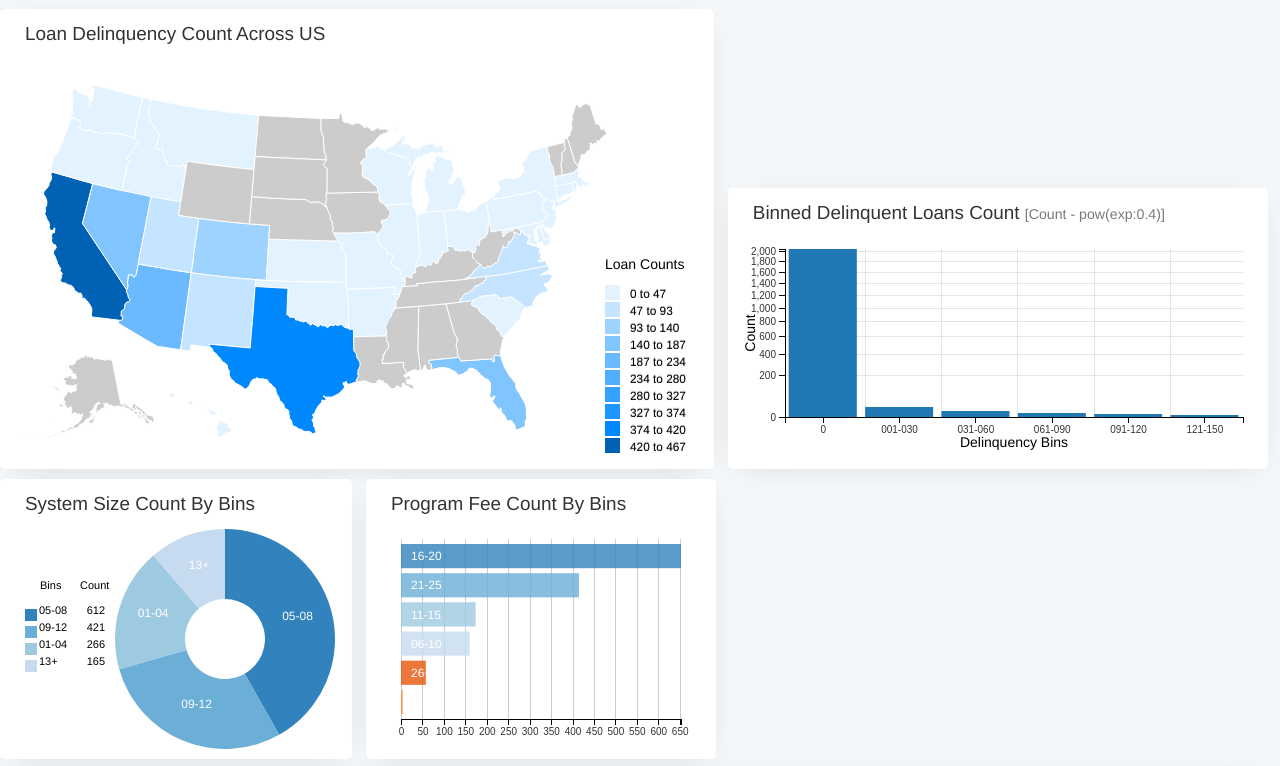
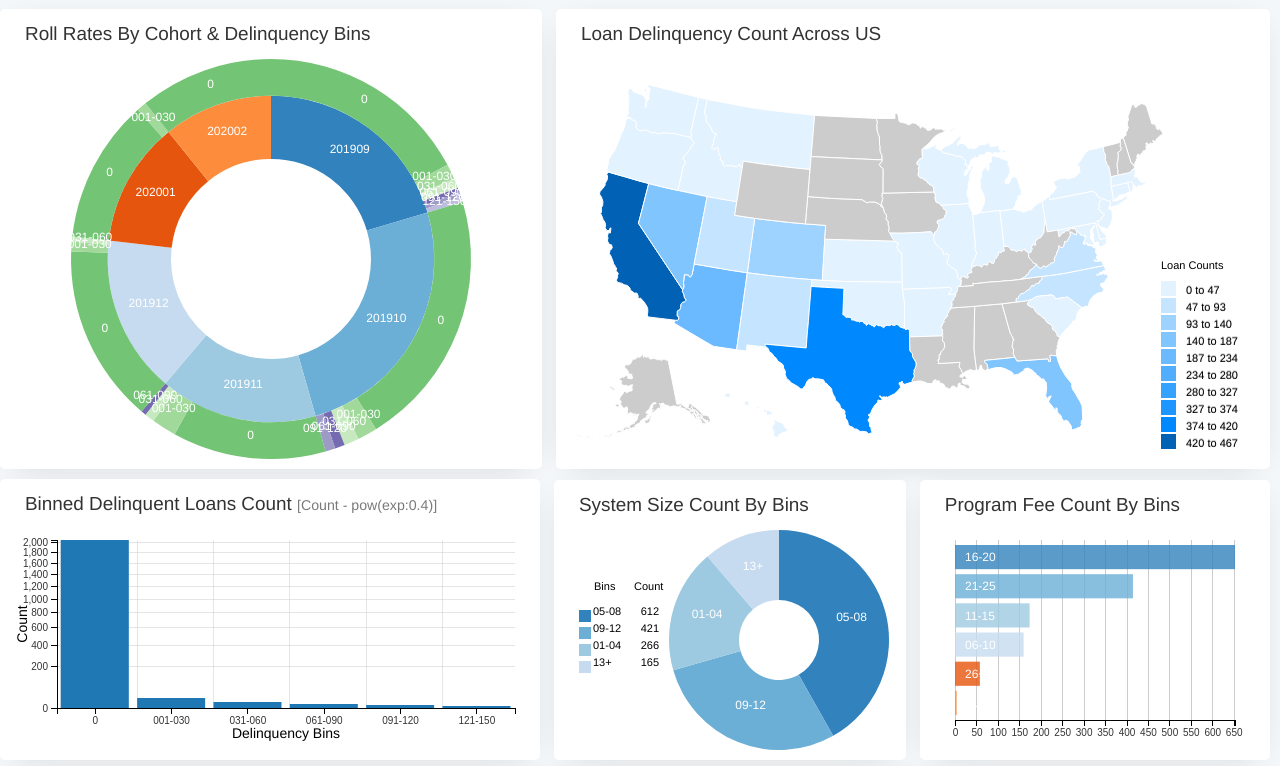
Before and after one commit to santhoshsoundar/roll-rates-analysis, a plain HTML site: page index.html in a window 1280 px wide. Shown: the part 61-827 px from the top of the page. Drawn offline with Linux system fonts and the light colour scheme.

Commit message:
updated sun burst

```diff
--- a/index.html
+++ b/index.html
@@ -17,7 +17,6 @@
     <script src="./external_libs/crossfilter.js"></script>
     <script src="./external_libs/dc.js"></script>
     <script src="./external_libs/reductio.js"></script>
-    <script src="./external_libs/universe.js"></script>
     <!-- end -->
     <title>Loanpal - Roll Rates</title>
   </head>
@@ -33,6 +32,10 @@
       >
     </div>
     <div class="dashboard">
+      <div id="roll_rates_sunburst" class="content">
+        <div class="chart-title">Roll Rates By Cohort & Delinquency Bins</div>
+      </div>
+
       <div id="us_chart" class="content">
         <div class="chart-title">Loan Delinquency Count Across US</div>
         <div id="state_map"></div>
@@ -84,6 +87,7 @@
     </div>
 
     <script>
+      var rollRatesSunburst = new dc.SunburstChart("#roll_rates_sunburst");
       var usChart = new dc.GeoChoroplethChart("#state_map");
       var delinquencyBinBar = new dc.BarChart("#delinquency_bar");
       var systemsizePie = new dc.PieChart("#systemsize_pie");
@@ -103,6 +107,39 @@
         });
 
         ndx = crossfilter(rollRateData);
+
+        // var dimension = ndx.dimension(function (d) {
+        //   return [d.category, d.sub_category];
+        // });
+
+        // Roll Rates Sunburst
+        var dim = ndx.dimension(function (d) {
+          return [d.fund_month, d.delinquency_bin];
+        });
+        var group = dim.group();
+
+        var reducer = reductio()
+          .exception(function (d) {
+            return d.delinquency_bin + d.fund_month + d.state;
+          })
+          .exceptionCount(true)
+          .exceptionSum(function (d) {
+            return d.loans_by_delinquency;
+          });
+
+        reducer(group);
+        console.log(group.top(Infinity));
+
+        rollRatesSunburst
+          .width(532)
+          .height(400)
+          .innerRadius(100)
+          .minAngleForLabel(0)
+          .dimension(dim)
+          .group(group)
+          .valueAccessor(function (d) {
+            return d.value.exceptionSum;
+          });
 
         // US Map of Delinquency Counts
         var statesDim = ndx.dimension(function (d) {
--- a/styles/index.css
+++ b/styles/index.css
@@ -9,7 +9,7 @@ body {
     var(--header_grad_start) 0%,
     var(--header_grad_end) 100%
   );
-  font-size: 2em;
+  font-size: 1.618em;
   font-weight: 300;
 }
 
@@ -47,7 +47,14 @@ body {
   color: var(--grey);
 }
 
-/* Delinquency Bar */
+/* Sunburst Chart */
+
+#roll_rates_sunburst {
+  display: inline-block;
+  width: fit-content;
+}
+
+/* US States Mp */
 
 #us_chart,
 #state_map,
@@ -61,7 +68,10 @@ body {
 }
 
 .legendQuant text {
+  font-size: 11px;
   font-weight: 400;
+  line-height: 20px;
+  color: #333;
 }
 
 /* Delinquency Bar */
```
